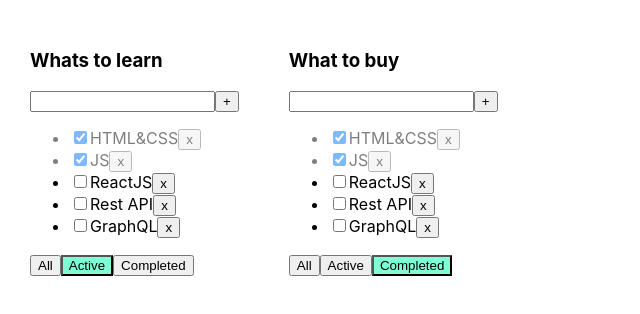
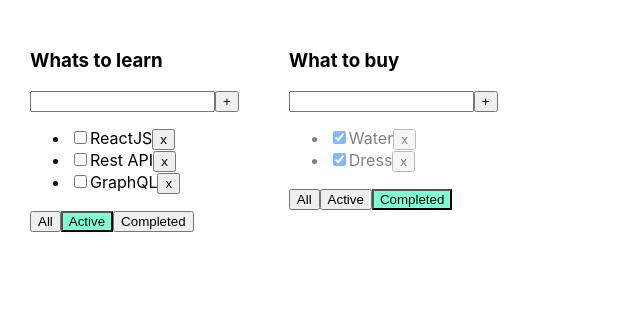
Before and after one commit to irina-lat/my-app-todolist, a React (Create React App) app: page / in a window 1280 px wide. Shown: the top 314 px of the page, without its empty margins (0-640 px from the left). Built offline with nearby package versions, Linux system fonts and the light colour scheme.

Commit message:
new comment

```diff
--- a/src/App.tsx
+++ b/src/App.tsx
@@ -13,44 +13,60 @@ type TodolistType = {
 }
 
 function App() {
+    let todolistId1 = v1()
+    let todolistId2 = v1()
 
-    let [tasks, setTasks] = useState([
+    let [todolists, setTodolists] = useState<Array<TodolistType>>([
+        {id: todolistId1, title: "Whats to learn", filter: "active"},
+        {id: todolistId2, title: "What to buy", filter: "completed"}
+    ])
+
+    let [taskObj, setTask] = useState({
+        [todolistId1]: [
             {id: v1(), title: "HTML&CSS", isDone: true},
             {id: v1(), title: "JS", isDone: true},
             {id: v1(), title: "ReactJS", isDone: false},
             {id: v1(), title: "Rest API", isDone: false},
-            {id: v1(), title: "GraphQL", isDone: false},
+            {id: v1(), title: "GraphQL", isDone: false}],
+        [todolistId2]: [
+            {id: v1(), title: "Book", isDone: false},
+            {id: v1(), title: "Water", isDone: true},
+            {id: v1(), title: "Dress", isDone: true}
         ]
-    );
+    })
 
 
-    const addTask = (newTitle: string) => {
-        const newTask = {id: v1(), title: newTitle, isDone: false};
-        setTasks([newTask, ...tasks])
+    function removeTask(id: string, todolistId: string) {
+        let tasks = taskObj[todolistId]
+        let filteredTasks = taskObj[todolistId].filter((t: any) => t.id != id)
+        // let filteredTasks = taskObj.filter(t => t.id != id)
+        taskObj[todolistId] = filteredTasks
+        setTask({...taskObj})
     }
 
-    function removeTask(id: string) {
-        let filteredTasks = tasks.filter(t => t.id != id);
-        setTasks(filteredTasks);
+    const addTask = (newTitle: string, todolistId: string) => {
+        let task = {id: v1(), title: newTitle, isDone: false}
+        let tasks = taskObj[todolistId]
+        let newTask = [task, ...tasks]
+        taskObj[todolistId] = newTask
+        setTask({...taskObj})
     }
 
-    let [filter, setFilter] = useState<FilterValuesType>("all");
-
-    let tasksForTodolist = tasks;
-
-    if (filter === "active") {
-        tasksForTodolist = tasks.filter(t => t.isDone === false);
+    function changeFilter(value: FilterValuesType, todolistId: string) {
+        let todolist = todolists.find(tl => tl.id === todolistId)
+        if (todolist) {
+            todolist.filter = value
+            setTodolists([...todolists])
         }
-    if (filter === "completed") {
-        tasksForTodolist = tasks.filter(t => t.isDone === true);
     }
 
-    function changeFilter(value: FilterValuesType) {
-        setFilter(value);
+    const changeStatus = (newId: string, value: boolean, todolistId: string) => {
+        const tasks = taskObj[todolistId]
+        let task = tasks.find(task => task.id === newId)
+        if (task) {
+            task.isDone = value
         }
-
-    const changeIsDone = (newId: string, value: boolean) => {
-        setTasks(tasks.map(el => el.id === newId ? {...el, isDone: value} : el))
+        setTask({...taskObj})
     }
 
     const [value, setValue] = useState(false)
@@ -58,18 +74,27 @@ function App() {
         setValue(!value)
     }
 
-    let todolists: Array<TodolistType> = [
-        {id: v1(), title: "Whats to learn", filter: "active"},
-        {id: v1(), title: "What to buy", filter: "completed"}
-    ]
 
     return (
         <div className="App">
 
             {todolists.map(tl => {
-                return (<Todolist
+
+                let tasksForTodolist = taskObj[tl.id];
+
+                if (tl.filter === "active") {
+                    tasksForTodolist = tasksForTodolist.filter((t) => t.isDone === false);
+                }
+                if (tl.filter === "completed") {
+                    tasksForTodolist = tasksForTodolist.filter((t) => t.isDone === true);
+                }
+
+                return (
+                    <Todolist
+                        key={tl.id}
+                        id={tl.id}
                         filter={tl.filter}
-                    changeIsDone={changeIsDone}
+                        changeStatus={changeStatus}
                         title={tl.title}
                         tasks={tasksForTodolist}
                         removeTask={removeTask}
--- a/src/Todolist.tsx
+++ b/src/Todolist.tsx
@@ -9,13 +9,14 @@ type TaskType = {
 }
 
 type PropsType = {
+    id: string
     filter: FilterValuesType
     title: string
     tasks: Array<TaskType>
-    removeTask: (taskId: string) => void
-    changeFilter: (value: FilterValuesType) => void
-    addTask: (newTitle: string) => void
-    changeIsDone: (newId: string, value: boolean) => void
+    removeTask: (taskId: string, todolistId: string) => void
+    changeFilter: (value: FilterValuesType, todolistId: string) => void
+    addTask: (newTitle: string, todolistId: string) => void
+    changeStatus: (newId: string, value: boolean, todolistId: string) => void
 }
 
 export function Todolist(props: PropsType) {
@@ -24,7 +25,7 @@ export function Todolist(props: PropsType) {
 
     const addTaskHandler = () => {
         if (newTitle.trim() !== '') {
-            props.addTask(newTitle.trim())
+            props.addTask(newTitle.trim(), props.id)
             setNewTitle('')
         } else {
             setError("Title is required")
@@ -32,7 +33,7 @@ export function Todolist(props: PropsType) {
     }
 
     const removeTaskHandler = (tID: string) => {
-        props.removeTask(tID)
+        props.removeTask(tID, props.id)
     }
 
     const onChangeHandler = (event: ChangeEvent<HTMLInputElement>) => {
@@ -46,13 +47,10 @@ export function Todolist(props: PropsType) {
         }
     }
 
-    const tsarChangeFilter = (valueFilter: FilterValuesType) => {
-        props.changeFilter(valueFilter)
-    }
-
-    function onChangeHandlerInput(newId: string, checkboxValue: boolean) {
-        props.changeIsDone(newId, checkboxValue )
-    }
+    const onAllClickHandler = ()=> {props.changeFilter("all", props.id)}
+    const onActiveClickHandler = ()=> {props.changeFilter("active", props.id)}
+    const onCompletedClickHandler = ()=> {props.changeFilter("completed", props.id)}
+    function onChangeHandlerInput(newId: string, checkboxValue: boolean) {props.changeStatus(newId, checkboxValue,  props.id)}
 
     return (
         <div>
@@ -69,10 +67,11 @@ export function Todolist(props: PropsType) {
 
             <ul>
                 {props.tasks.map(t => {
-
+                        const onChangeInput = (event: ChangeEvent<HTMLInputElement>)=>
+                            onChangeHandlerInput(t.id, event.currentTarget.checked)
                         return (
                             <li key={t.id} className={t.isDone ? cl.isDone : ''}>
-                                <input onChange={(event: ChangeEvent<HTMLInputElement>)=>onChangeHandlerInput(t.id, event.currentTarget.checked)} type="checkbox" checked={t.isDone}/>
+                                <input onChange={onChangeInput} type="checkbox" checked={t.isDone}/>
                                 <span>{t.title}</span>
                                 <button onClick={() => removeTaskHandler(t.id)}>x</button>
                             </li>
@@ -82,9 +81,9 @@ export function Todolist(props: PropsType) {
             </ul>
 
             <div>
-                <button className={props.filter==='all' ? cl.activeFilter : ''} onClick={() => tsarChangeFilter('all')}>All</button>
-                <button className={props.filter==='active' ? cl.activeFilter : ''} onClick={() => tsarChangeFilter('active')}>Active</button>
-                <button className={props.filter==='completed' ? cl.activeFilter : ''} onClick={() => tsarChangeFilter('completed')}>Completed</button>
+                <button className={props.filter==='all' ? cl.activeFilter : ''} onClick={onAllClickHandler}>All</button>
+                <button className={props.filter==='active' ? cl.activeFilter : ''} onClick={onActiveClickHandler}>Active</button>
+                <button className={props.filter==='completed' ? cl.activeFilter : ''} onClick={onCompletedClickHandler}>Completed</button>
             </div>
         </div>
     )
```
Lines whose indentation alone changed are shown as unchanged.
